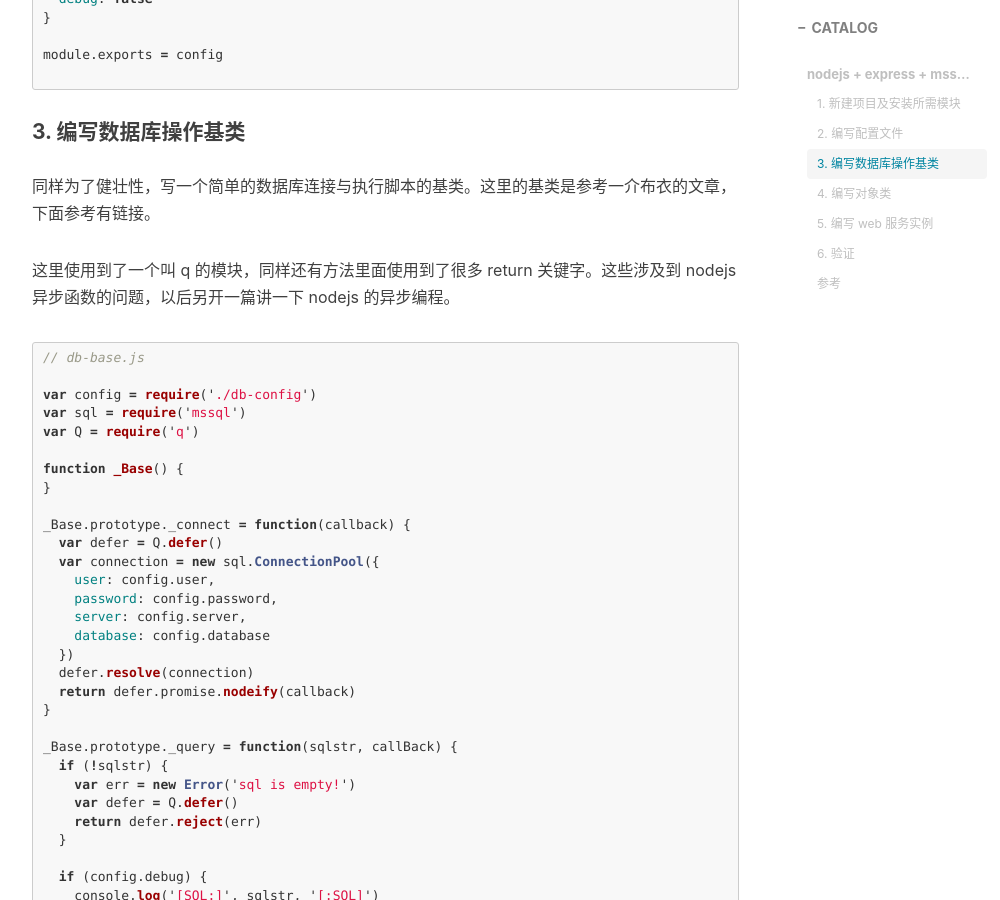
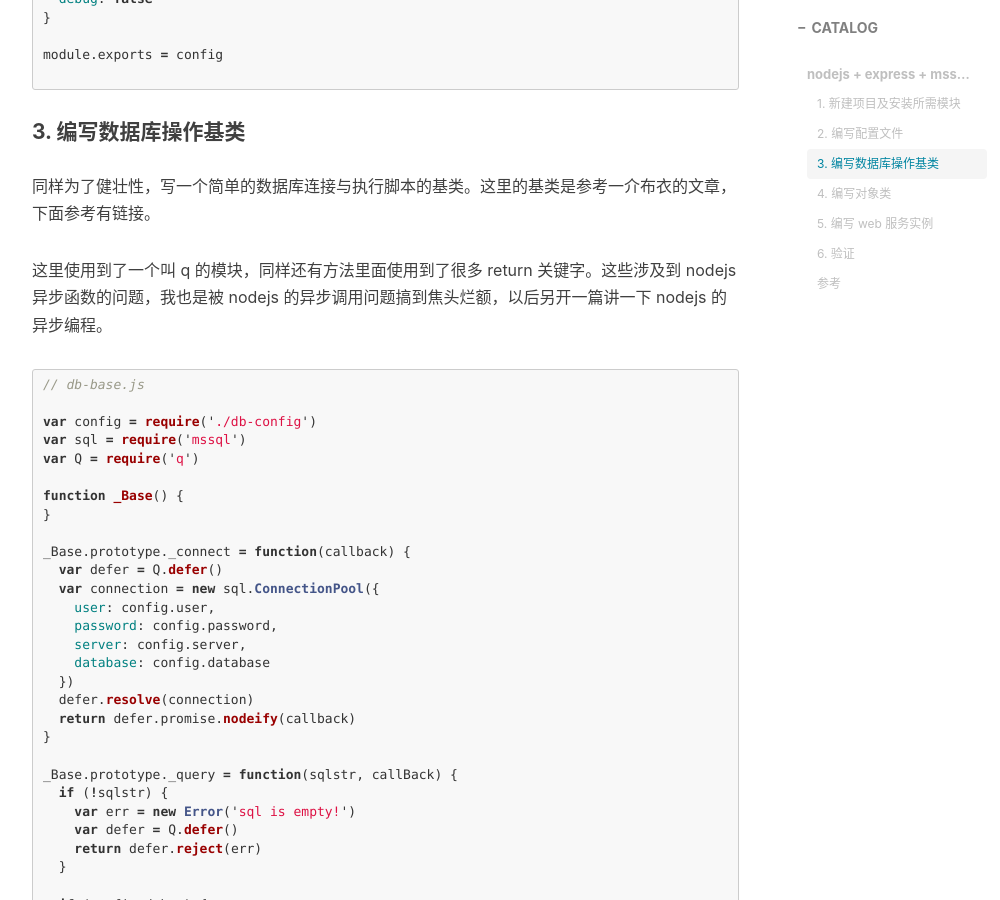
Before and after one commit to mercifu/samsclub.github.io, a Jekyll site: the page built from _posts/2019-06-20-nodejs+express+mssql数据操作.md, in a window 1280 px wide and 900 px high, scrolled down 1472 px. Shown: the whole window, without its empty margins (233-1233 px from the left). Built offline with Jekyll 4.4.1, drawn with Linux system fonts in a browser that asks for light colours; nearby versions of some CDN libraries; comment, search, counter and statistics services are not loaded.

Commit message:
add more detail to article

````diff
--- a/_posts/2019-06-20-nodejs+express+mssql数据操作.md
+++ b/_posts/2019-06-20-nodejs+express+mssql数据操作.md
@@ -60,7 +60,7 @@ module.exports = config
 #### 3. 编写数据库操作基类
 同样为了健壮性，写一个简单的数据库连接与执行脚本的基类。这里的基类是参考一介布衣的文章，下面参考有链接。
 
-这里使用到了一个叫 q 的模块，同样还有方法里面使用到了很多 return 关键字。这些涉及到 nodejs 异步函数的问题，以后另开一篇讲一下 nodejs 的异步编程。
+这里使用到了一个叫 q 的模块，同样还有方法里面使用到了很多 return 关键字。这些涉及到 nodejs 异步函数的问题，我也是被 nodejs 的异步调用问题搞到焦头烂额，以后另开一篇讲一下 nodejs 的异步编程。
 ```javascript
 // db-base.js
 
````
